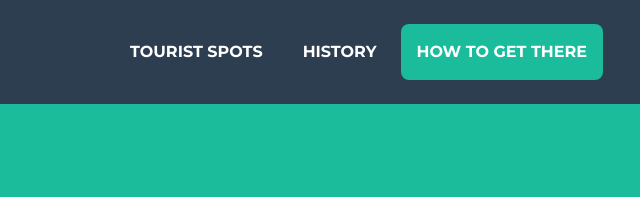
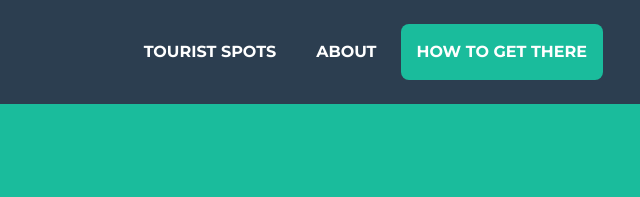
Before and after one commit to cayoooooy/empi2, a plain HTML site: page index.html in a window 1280 px wide. Shown: the top 197 px of the page, 591-1231 px from the left. Drawn offline with nearby package versions, Linux system fonts and the light colour scheme.

Commit message:
Edited the nav

```diff
--- a/index.html
+++ b/index.html
@@ -28,7 +28,7 @@
                 <div class="collapse navbar-collapse" id="navbarResponsive">
                     <ul class="navbar-nav ms-auto">
                         <li class="nav-item mx-0 mx-lg-1"><a class="nav-link py-3 px-0 px-lg-3 rounded" href="#touristspot">Tourist Spots</a></li>
-                        <li class="nav-item mx-0 mx-lg-1"><a class="nav-link py-3 px-0 px-lg-3 rounded" href="#history">History</a></li>
+                        <li class="nav-item mx-0 mx-lg-1"><a class="nav-link py-3 px-0 px-lg-3 rounded" href="#history">About</a></li>
                         <li class="nav-item mx-0 mx-lg-1"><a class="nav-link py-3 px-0 px-lg-3 rounded" href="#map">How to get there</a></li>
                     </ul>
                 </div>
```
